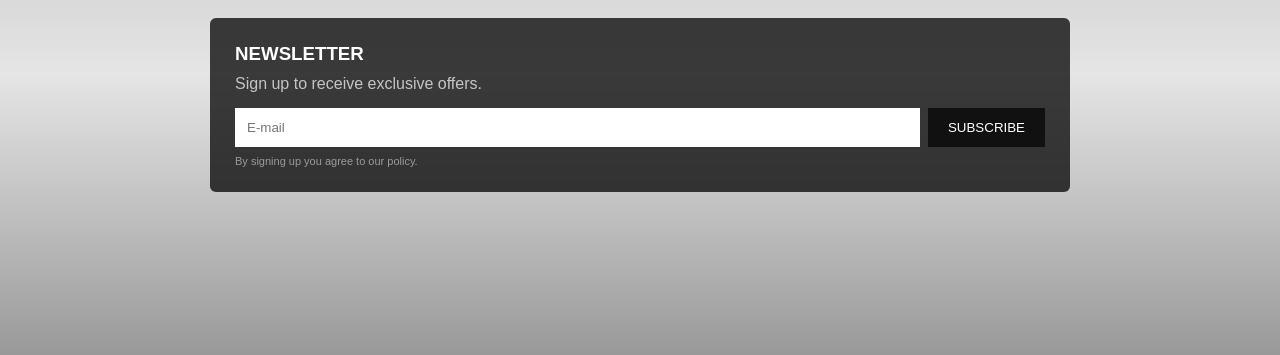
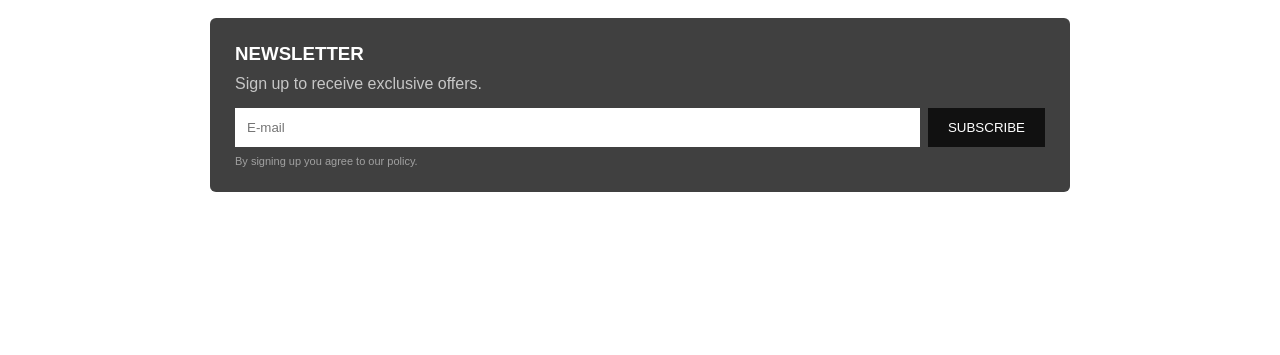
Before and after one commit to shama45haider/18495-bounitynyc, a plain HTML site: page index.html in a window 1280 px wide. Shown: the part 445-800 px from the top of the page. Drawn offline with Linux system fonts and the light colour scheme.

Commit message:
Update index.html

```diff
--- a/index.html
+++ b/index.html
@@ -24,21 +24,8 @@ body {
 }
 
 /* Optimized Hero Black Gradient */
-body::before {
-  content: "";
-  position: absolute;
-  width: 100%;
-  height: 100%;
-  /* Much lighter overlay so background is visible */
-  background: linear-gradient(
-    to bottom,
-    rgba(0,0,0,0.6) 0%,
-    rgba(0,0,0,0.25) 35%,
-    rgba(0,0,0,0.1) 65%,
-    rgba(0,0,0,0.4) 100%
-  );
-  z-index: 0;
-}
+/* Removed overlay so background shows fully */
+body::before { content: none; }
 
 .wrapper {
   position: relative;
```
